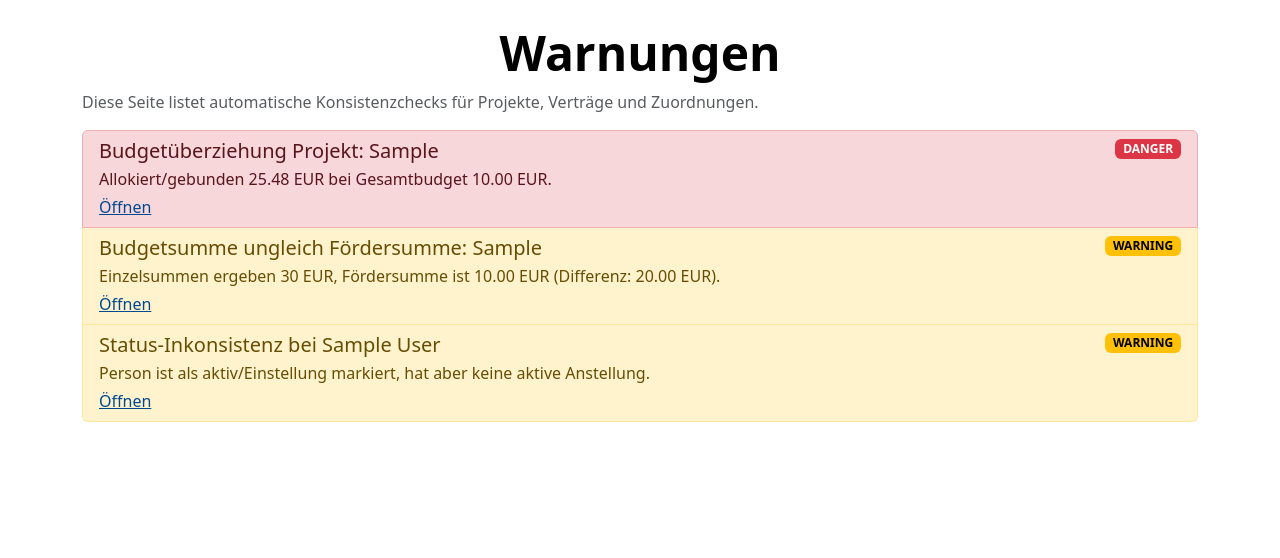
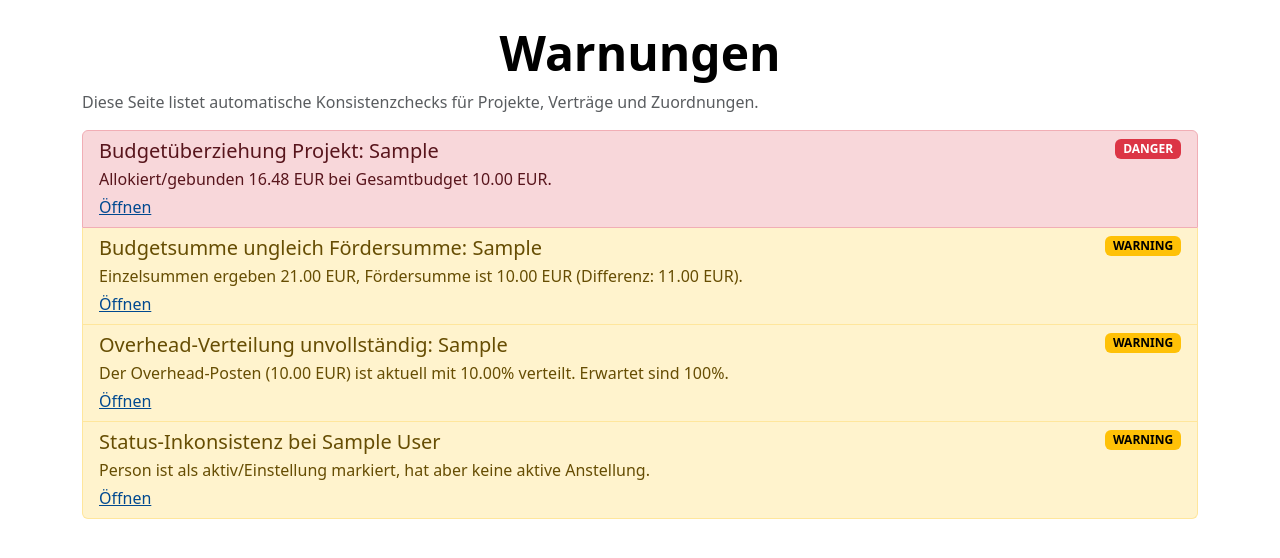
Before and after one commit to wallento/researchgroupplanner, a Django app: page /warnings/ in a window 1280 px wide. Shown: the part 56-614 px from the top of the page. Run offline with Django 5.2, Linux system fonts and the light colour scheme; tables that the repository leaves empty hold one stand-in row (values such as "Sample post"); some libraries are stand-ins or nearby versions.

Commit message:
feature: add overhead distribution

```diff
--- a/controlling/views.py
+++ b/controlling/views.py
@@ -21,6 +21,13 @@ def _month_iter(start_date, end_date):
 
 def _month_key(date_obj):
     return date_obj.strftime("%Y-%m")
+
+
+def _project_overhead_available_sum(project):
+    total = Decimal("0.00")
+    for item in project.overheadbudgetitem_set.all():
+        total += item.available_amount()
+    return total
 
 
 def warnings(request):
@@ -70,9 +77,24 @@ def warnings(request):
     # 2) Budget checks on total project level.
     projects = Project.objects.all()
     for project in projects:
+        for overhead_item in project.overheadbudgetitem_set.all():
+            distributed_percentage = sum(
+                share.percentage for share in overhead_item.overheadbudgetitemshare_set.all()
+            )
+            if distributed_percentage != Decimal("100.00"):
+                warnings_list.append({
+                    "severity": "warning",
+                    "title": f"Overhead-Verteilung unvollständig: {project.acronym}",
+                    "detail": (
+                        f"Der Overhead-Posten ({overhead_item.amount} EUR) ist aktuell mit "
+                        f"{distributed_percentage}% verteilt. Erwartet sind 100%."
+                    ),
+                    "link": f"/projects/details/{project.acronym}/",
+                })
+
         staff_budget_sum = project.staffbudgetitem_set.aggregate(total=Sum("amount"))["total"] or Decimal("0.00")
         other_budget_sum = project.otherbudgetitem_set.aggregate(total=Sum("amount"))["total"] or Decimal("0.00")
-        overhead_budget_sum = project.overheadbudgetitem_set.aggregate(total=Sum("amount"))["total"] or Decimal("0.00")
+        overhead_budget_sum = _project_overhead_available_sum(project)
         planned_total = staff_budget_sum + other_budget_sum + overhead_budget_sum
 
         if planned_total != project.budget_total:
@@ -103,7 +125,7 @@ def warnings(request):
             staff_sum += calculate_salary_for_assignment(assignment).salary_sum
 
         other_sum = project.otherbudgetitem_set.aggregate(total=Sum("otherbudgetitemtransaction__amount"))["total"] or Decimal("0.00")
-        overhead_sum = project.overheadbudgetitem_set.aggregate(total=Sum("amount"))["total"] or Decimal("0.00")
+        overhead_sum = _project_overhead_available_sum(project)
         total_allocated = staff_sum + other_sum + overhead_sum
 
         if total_allocated > project.budget_total:
--- a/projects/models.py
+++ b/projects/models.py
@@ -1,6 +1,7 @@
 from django.db import models
 from django.core.validators import MaxValueValidator, MinValueValidator
 from django.core.exceptions import ValidationError
+from decimal import Decimal
 
 EmploymentCategories = {
     'student': 'Studentische Hilfskraft',
@@ -33,6 +34,10 @@ class Project(models.Model):
 class Institute(models.Model):
     name = models.CharField(max_length=200, unique=True)
     short_name = models.CharField(max_length=50, unique=True)
+    is_own_chair = models.BooleanField(
+        default=False,
+        help_text="Markiert den eigenen Lehrstuhl. Overhead-Anteile dieses Instituts gelten als verfügbar.",
+    )
 
     def __str__(self):
         return self.short_name
@@ -77,8 +82,37 @@ class OverheadBudgetItem(models.Model):
     project = models.ForeignKey(Project, on_delete=models.CASCADE)
     amount = models.DecimalField(max_digits=10, decimal_places=2)
 
+    def available_amount(self):
+        """Sum of shares belonging to institutes marked as own chair."""
+        total = Decimal("0.00")
+        for share in self.overheadbudgetitemshare_set.filter(institute__is_own_chair=True):
+            total += (self.amount * share.percentage / Decimal("100")).quantize(Decimal("0.01"))
+        return total
+
+    def own_chair_percentage(self):
+        return sum(
+            share.percentage
+            for share in self.overheadbudgetitemshare_set.filter(institute__is_own_chair=True)
+        )
+
     def __str__(self):
         return f"{self.project.acronym} - Overhead - {self.amount}"
+
+
+class OverheadBudgetItemShare(models.Model):
+    overhead_item = models.ForeignKey(OverheadBudgetItem, on_delete=models.CASCADE)
+    institute = models.ForeignKey(Institute, on_delete=models.PROTECT)
+    percentage = models.DecimalField(
+        max_digits=5,
+        decimal_places=2,
+        validators=[MinValueValidator(0), MaxValueValidator(100)],
+    )
+
+    class Meta:
+        unique_together = [("overhead_item", "institute")]
+
+    def __str__(self):
+        return f"{self.overhead_item} → {self.institute}: {self.percentage}%"
 
 class OtherBudgetItem(models.Model):
     project = models.ForeignKey(Project, on_delete=models.CASCADE)
```
Also changed, not shown: controlling/templates/controlling/main.html (+7 -1 lines), projects/admin.py (+11 -0 lines), projects/migrations/0007_institute_is_own_chair_overheadbudgetitemshare.py (added).
